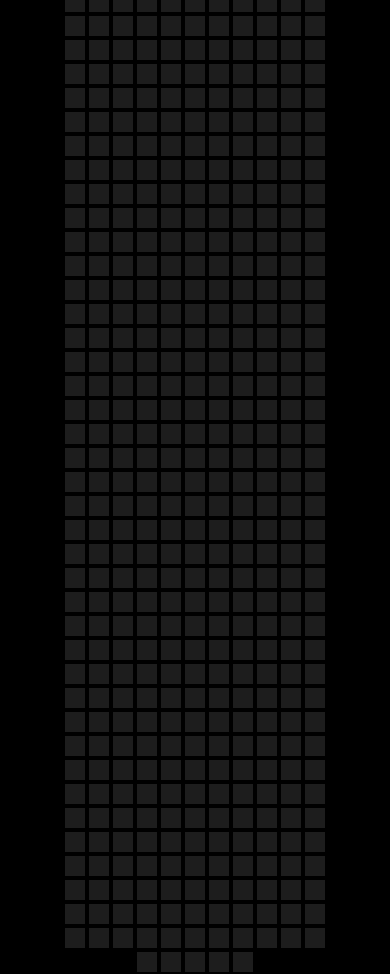
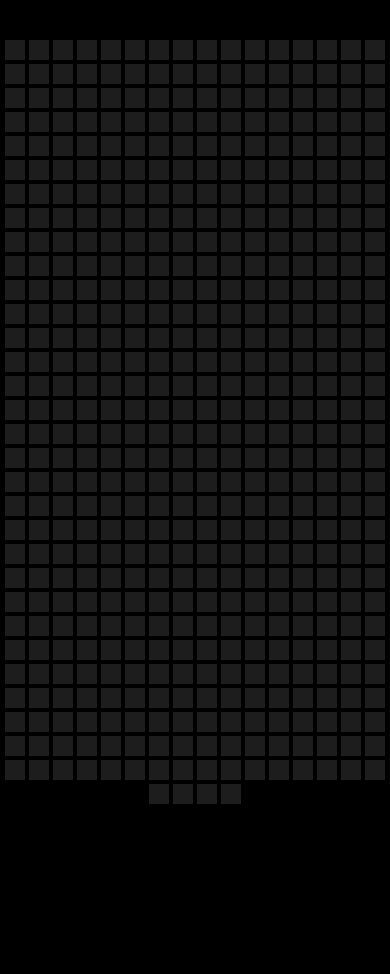
Before and after one commit to miguelkimdavis/hoover-board, a plain HTML site: page index.html in a window 390 px wide. After the commit the page ends 844 px from the top, so only its background shows below. Drawn offline with Linux system fonts and the light colour scheme.

Commit message:
css adjustment 4

```diff
--- a/style.css
+++ b/style.css
@@ -32,17 +32,3 @@ body{
 .square:hover{
     transition-duration: 0s;
 }
-
-@media (max-width: 960px) {
-    .container {
-    width: 80vw;
-    height: auto;
-    }
-}
-
-    @media (max-width: 600px) {
-    .container {
-    width: 70vw;
-    height: auto;
-    }
-}
```
